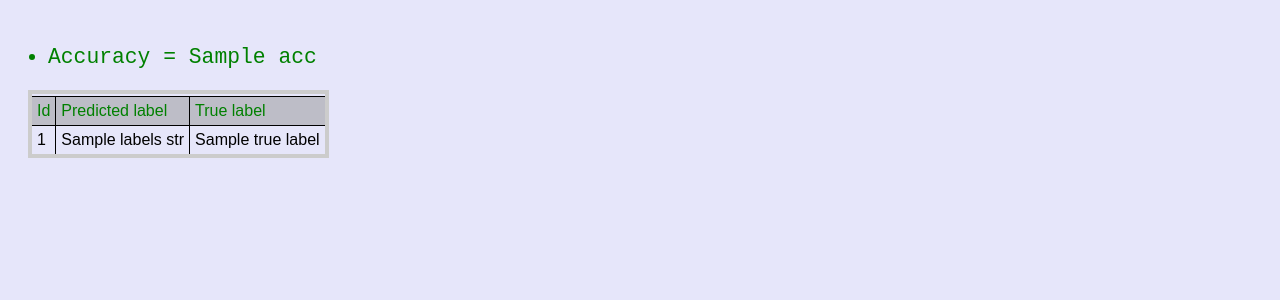
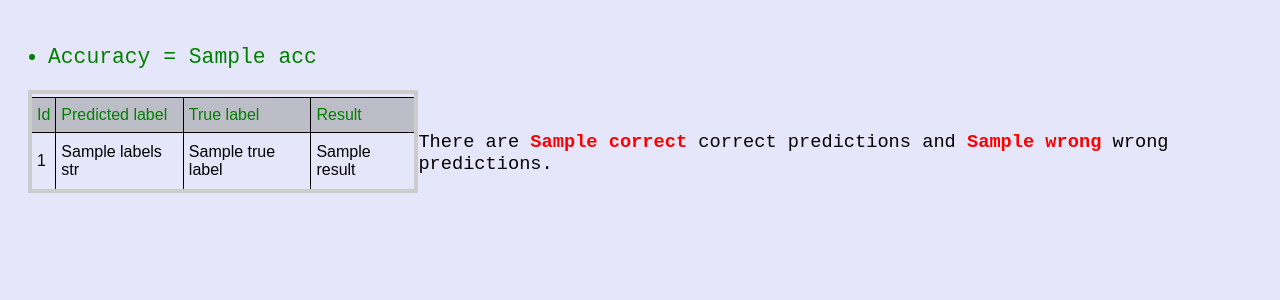
Before and after one commit to qlinh120198/GR1, a Flask app: template templates/result.html in a window 1280 px wide. Shown: the part 83-383 px from the top of the page. Run offline with Flask 2, Linux system fonts and the light colour scheme; the template is opened without the code that fills it: most values are stand-ins (such as "Sample title", 1, 10 or a date in 2020).

Commit message:
Add files via upload

```diff
--- a/app.py
+++ b/app.py
@@ -370,7 +370,18 @@ def preview():
                 elif i == virg:
                     labels_str.append("Iris-virginica")
 
-            return render_template('result.html', acc=a, labels_str=labels_str, true_labels=class_labels)
+            result = []
+            count_correct = 0
+            count_wrong = 0
+            for i in range(len(labels_str)):
+                if (labels_str[i] == class_labels[i]):
+                    result.append("Correct")
+                    count_correct = count_correct + 1
+                else:
+                    result.append("Wrong")
+                    count_wrong = count_wrong + 1
+            return render_template('result.html', acc=a, labels_str=labels_str, true_labels=class_labels, results=result,correct = count_correct ,
+                                                                                                            wrong = count_wrong)
 
         elif request.form['submit_button'] == 'Visualize dataset':
             # columns = list(df_full.columns)
--- a/templates/result.html
+++ b/templates/result.html
@@ -44,12 +44,15 @@
         <li>Accuracy = {{acc}}</li>
     </ul>
 
+    <div style="display: flex; justify-content: space-around;">
+
         <table style="margin-left: 20px;">
             <th>
                 <tr style="color: green;">
                     <td>Id</td>
                     <td>Predicted label</td>
                     <td>True label</td>
+                    <td>Result</td>
                 </tr>
             </th>
             {% for i in range(labels_str|length) %}
@@ -57,12 +60,18 @@
                 <td>{{i + 1}}</td>
                 <td>{{labels_str[i]}}</td>
                 <td>{{true_labels[i]}}</td>
-
+                <td>{{results[i]}}</td>
                 {% endfor %}
             </tr>
-
         </table>
 
+
+        <p style="font-size: 14pt;font-family: 'Courier New', Courier, monospace;">
+            <br />There are <b style="color: red;">{{correct}}</b> correct predictions and
+            <b style="color: red;">{{wrong}}</b> wrong predictions.
+        </p>
+
+    </div>
 
 </body>
 
```
Lines whose indentation alone changed are shown as unchanged.
